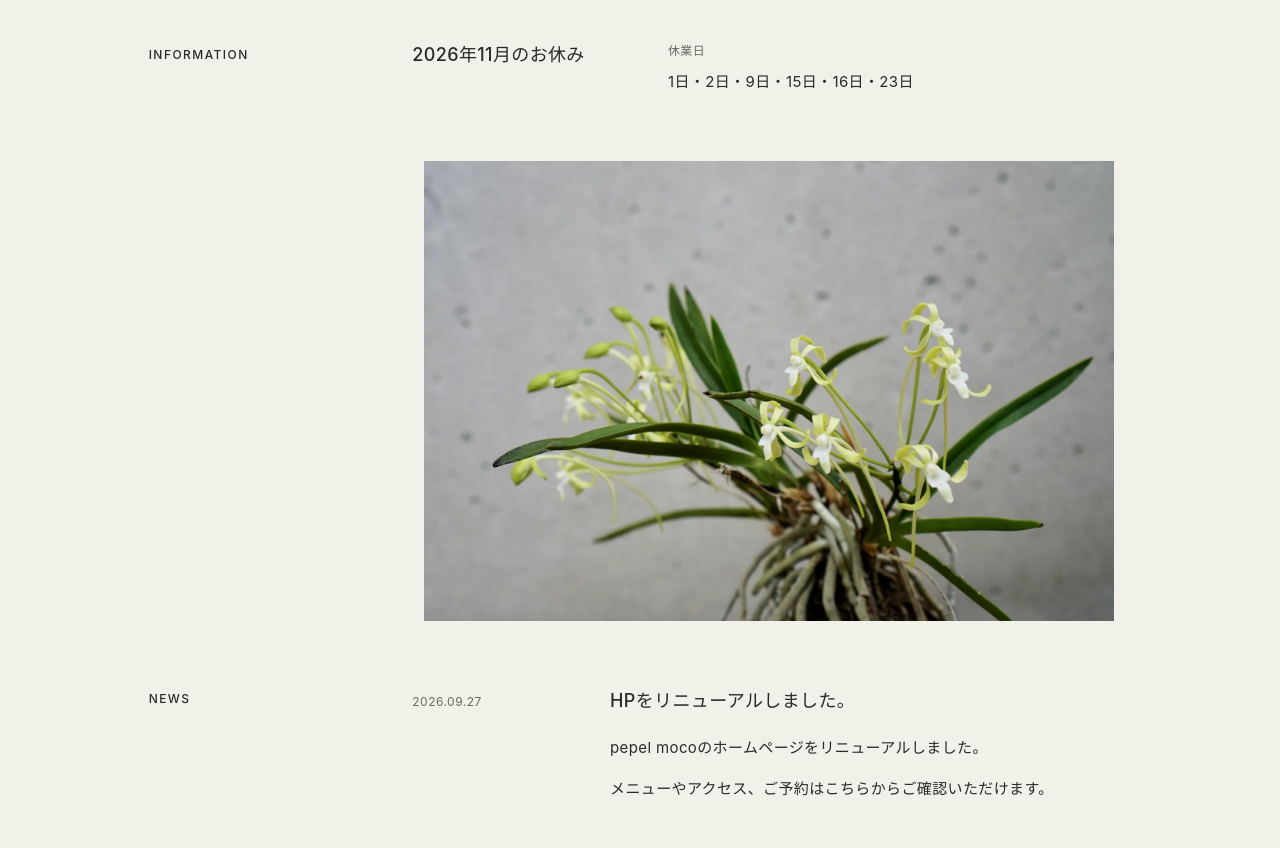
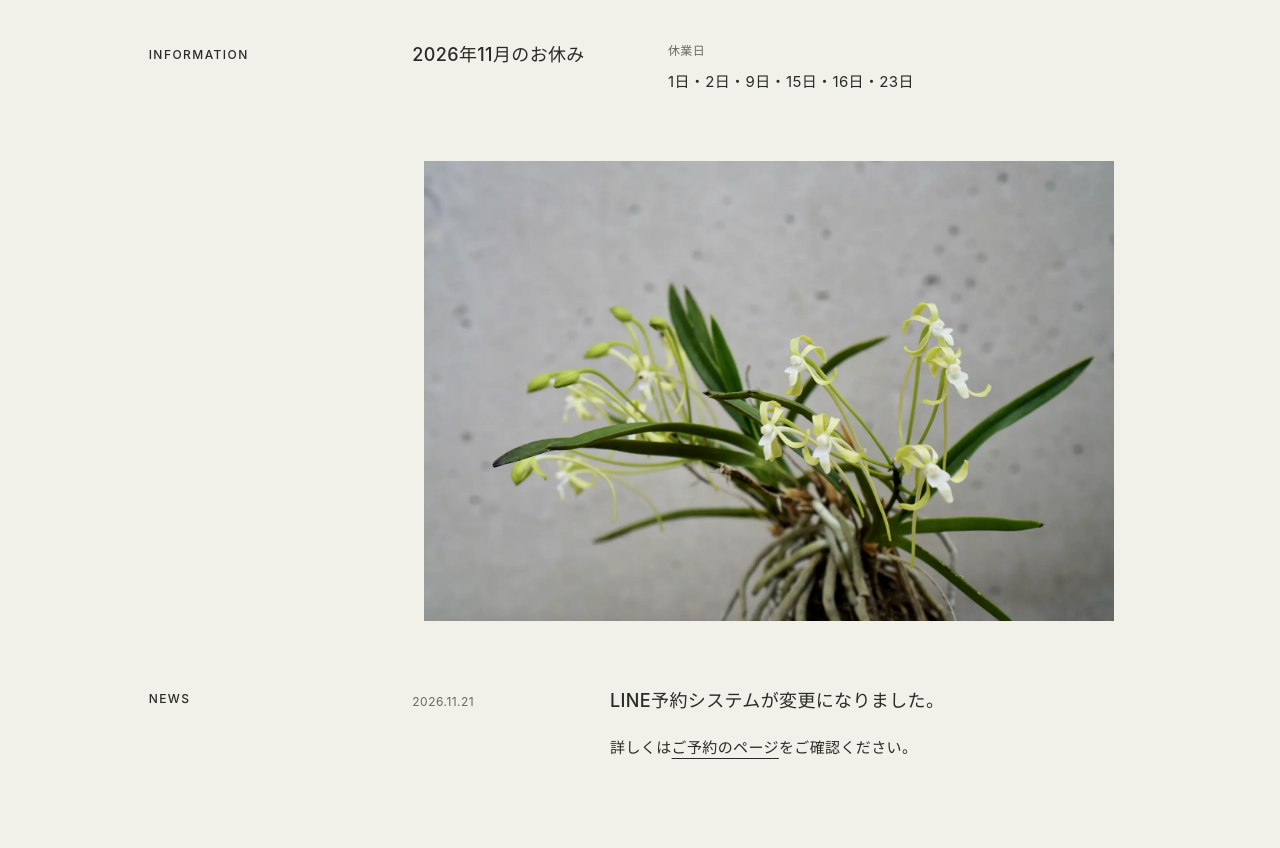
Before and after one commit to pepelmocohair/pepelmoco-site, a plain HTML site: page index.html in a window 1280 px wide. Shown: the part 104-952 px from the top of the page. Drawn offline with Linux system fonts and the light colour scheme.

Commit message:
NEWS: LINE予約システム変更のお知らせ (2026.11.21) (#4)
* NEWS: LINE予約システム変更のお知らせ (2026.11.21)

Co-Authored-By: Claude Opus 5.5 <noreply@anthropic.com>
Claude-Session: https://claude.ai/code/session_011bNS8o2FjWLFHJpVtZdu9y

* NEWS: 最新1件のみ表示（旧記事を削除、CSS変更を取り消し）

Co-Authored-By: Claude Opus 5.5 <noreply@anthropic.com>
Claude-Session: https://claude.ai/code/session_011bNS8o2FjWLFHJpVtZdu9y

---------

Co-authored-by: Claude <noreply@anthropic.com>

```diff
--- a/index.html
+++ b/index.html
@@ -40,10 +40,9 @@
 
     <!-- NEWS EDIT START -->
     <article class="notice">
-      <p class="news-date">2026.09.27</p>
-      <h3>HPをリニューアルしました。</h3>
-      <p>pepel mocoのホームページをリニューアルしました。</p>
-      <p>メニューやアクセス、ご予約はこちらからご確認いただけます。</p>
+      <p class="news-date">2026.11.21</p>
+      <h3>LINE予約システムが変更になりました。</h3>
+      <p>詳しくは<a href="reservation.html">ご予約のページ</a>をご確認ください。</p>
     </article>
 
 
```
